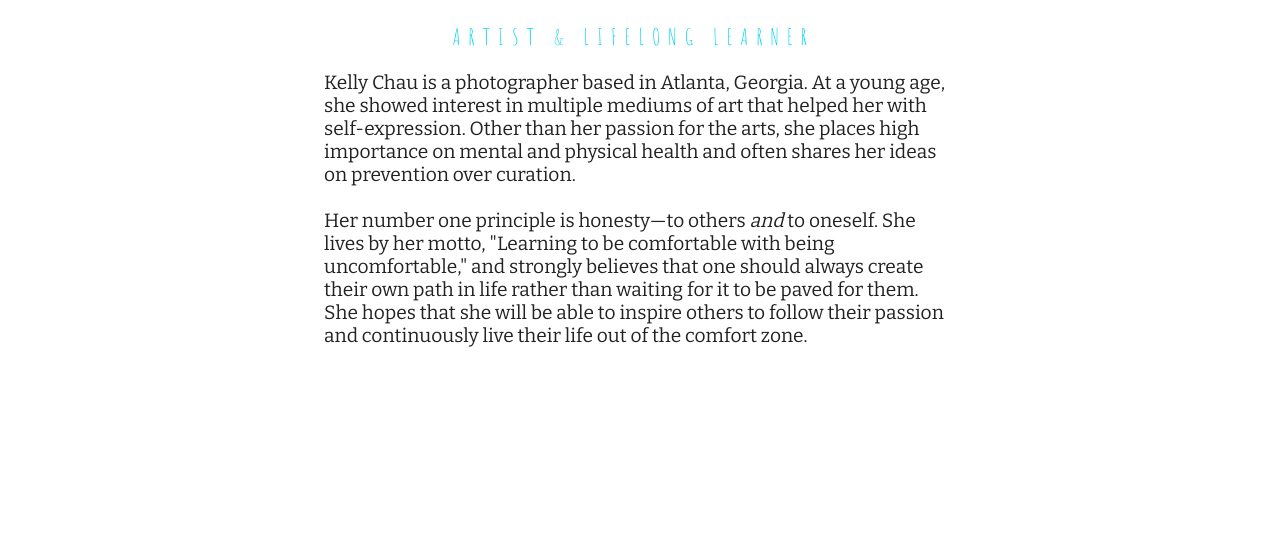
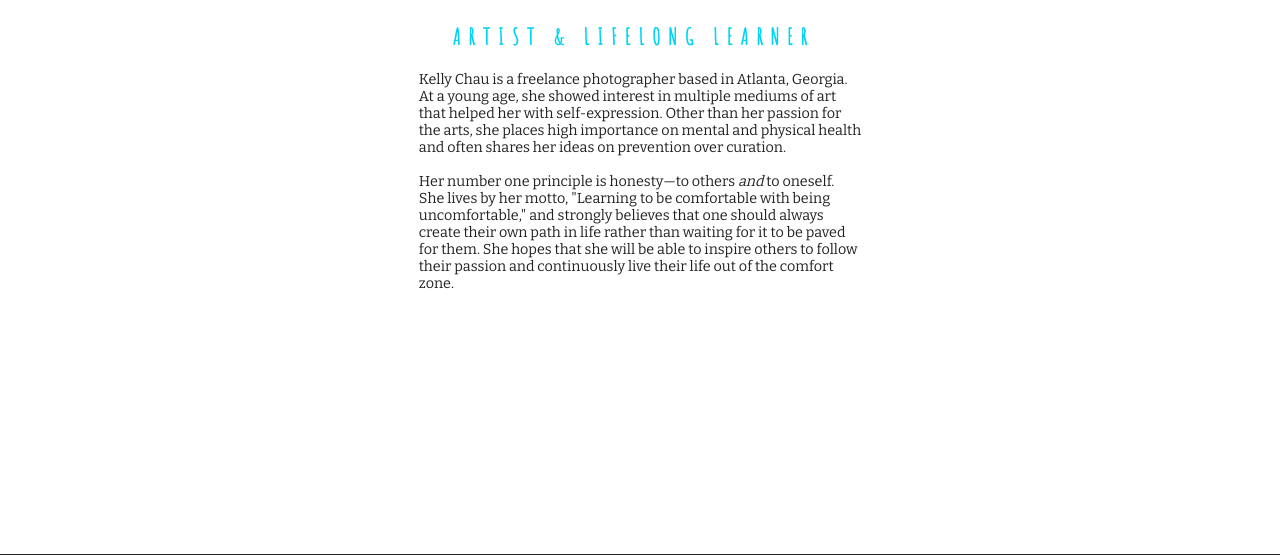
Before and after one commit to Chime92/kelichau.github.io, a PHP site: page /about.html in a window 1280 px wide. Shown: the part 708-1263 px from the top of the page. Run offline with PHP 8.4, Linux system fonts and the light colour scheme; some libraries are stand-ins or nearby versions.

Commit message:
about page edits

```diff
--- a/about.html
+++ b/about.html
@@ -35,7 +35,7 @@
           <div class="about-subtitle">Artist & Lifelong Learner</div>
             <br/>
           <div class=bio>
-            Kelly Chau is a photographer based in Atlanta, Georgia.
+            Kelly Chau is a freelance photographer based in Atlanta, Georgia.
             At a young age, she showed interest in multiple mediums of art that helped her with self-expression. Other than her passion for the arts,
             she places high importance on mental and physical health and often shares her ideas on prevention over curation.
               <br/><br/>
--- a/assets/css/index.css
+++ b/assets/css/index.css
@@ -109,7 +109,7 @@ color:#222222;
   margin-right: 1%;
   letter-spacing: 8px;
   min-width: 40%;
-  font-weight: less bold;
+  font-weight: bold;
 }
 
 .capture-title{
@@ -232,10 +232,10 @@ color:#222222;
 
 .bio{
   font-family: 'Bitter', sans-serif, arial;
-  font-size: 120%;
+  font-size: 90%;
   color: #222222;
-  width: 50%;
-  min-width: 50%;
+  width: 35%;
+  min-width: 35%;
   border: #222222 0px solid;
   margin-left: 25%;
   margin: auto;
```
